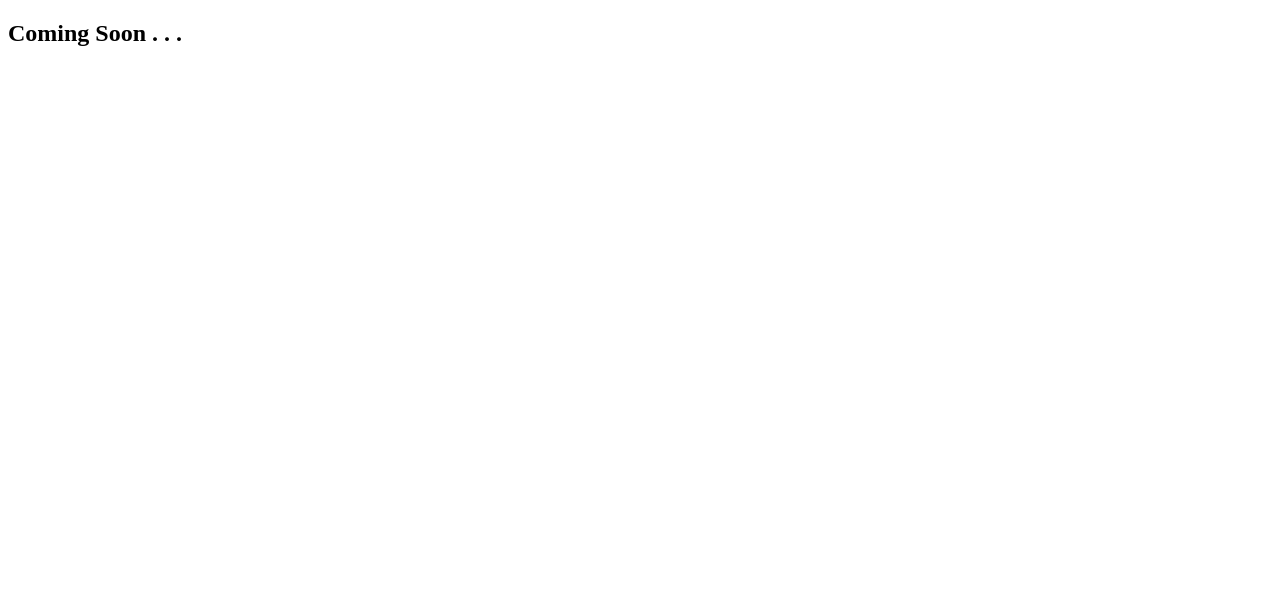
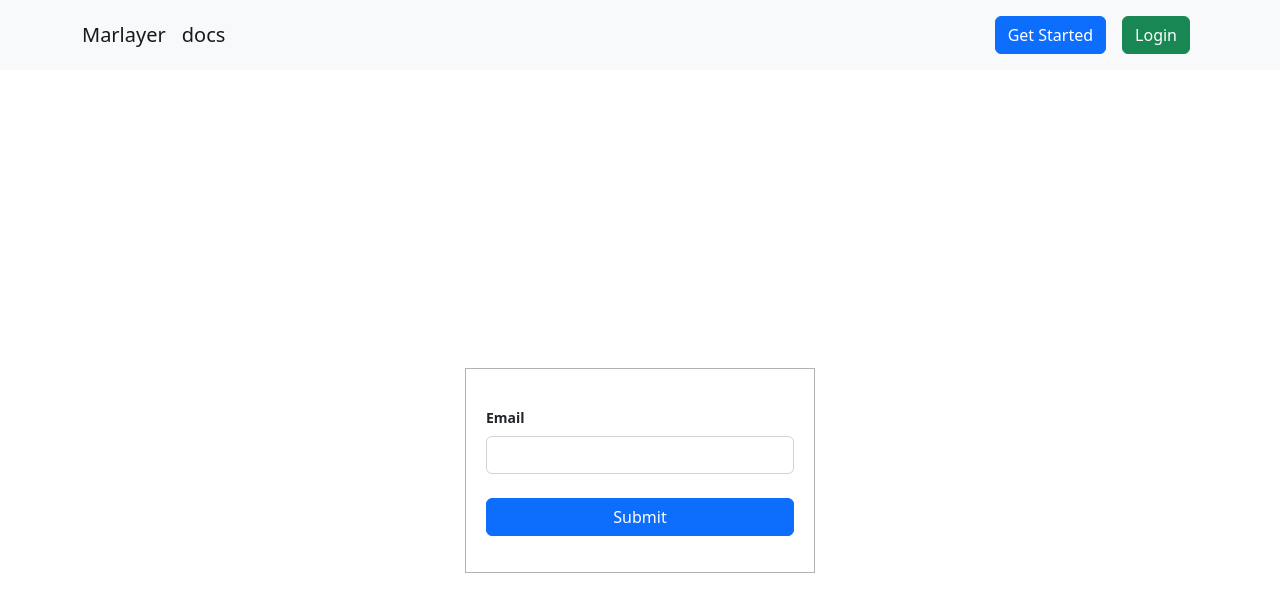
Before and after one commit to gurudanito001/Backend_Service_Client, a Next.js app: page /auth/forgotPassword in a window 1280 px wide. Shown: the top 612 px of the page. Built offline with nearby package versions, Linux system fonts and the light colour scheme.

Commit message:
added navbar and alerts for api messages

```diff
--- a/pages/auth/confirmEmail.js
+++ b/pages/auth/confirmEmail.js
@@ -1,5 +1,4 @@
-
-
+import "bootstrap/dist/css/bootstrap.css";
 
 const confirmEmail = () =>{
   return (
--- a/pages/auth/forgotPassword.js
+++ b/pages/auth/forgotPassword.js
@@ -1,12 +1,96 @@
+import "bootstrap/dist/css/bootstrap.css";
+import styles from "../../styles/Register.module.css";
+import { useState } from "react";
+import Navbar from "../static/navbar";
+import isEmail from "validator/lib/isEmail";
 
+const forgotPasword = () => {
+  const [data, setData] = useState({
+    email: "",
+  });
+  const [isLoading, setIsLoading] = useState(false);
+  const [apiMessage, setApiMessgae] = useState("");
+  let [errors, setErrors] = useState({});
 
+  const handleChange = (prop) => (event) => {
+    setData((prevState) => ({
+      ...prevState,
+      [prop]: event.target.value,
+    }));
+  };
 
-const forgotPasword = () =>{
+  const validateData = () => {
+    let errors = {};
+    if (!isEmail(data.email)) {
+      errors.email = "Valid email is required";
+    }
+
+    return errors;
+  };
+
+  const postData = () => {
+    setIsLoading(true);
+    axios
+      .post("http://localhost:8080/clusters/create", data)
+      .then((res) => {
+        setIsLoading(false);
+        console.log(res.data);
+      })
+      .catch((error) => {
+        setIsLoading(false);
+        console.log(error.response.data || error.message);
+        setApiMessgae(error.response.data || error.message);
+      });
+  };
+
+  const handleSubmit = () => {
+    setErrors({});
+    let result = validateData();
+    if (Object.keys(result).length > 0) {
+      return setErrors(result);
+    }
+    postData();
+  };
+
   return (
-    <div className="d-flex align-items-center justify-content-center" style={{height: "100vh"}}>
-      <h2 className="border">Coming Soon . . .</h2>
-    </div>
-  )
-}
+    <>
+      <Navbar />
+    {apiMessage &&   (<div class="alert alert-primary" role="alert">
+        {apiMessage}
+      </div>)}
+      <div className={styles.container}>
+        <form className={styles.form}>
+          <div className="my-3">
+            <label
+              htmlFor="exampleFormControlInput1"
+              className="form-label small fw-bold"
+            >
+              Email
+            </label>
+            <input
+              type="email"
+              value={data.email}
+              onChange={handleChange("email")}
+              className="form-control"
+              id="exampleFormControlInput1"
+            />
+            <div className="small text-danger fw-light">{errors.email}</div>
+          </div>
+
+          <div className="mb-3 mt-4 d-grid gap-2">
+            <button
+              type="button"
+              disabled={isLoading}
+              onClick={handleSubmit}
+              className="btn btn-block btn-primary"
+            >
+              {isLoading ? "Submitting" : "Submit"}
+            </button>
+          </div>
+        </form>
+      </div>
+    </>
+  );
+};
 
 export default forgotPasword;
--- /dev/null
+++ b/pages/static/navbar.js
@@ -0,0 +1,25 @@
+import React from 'react'
+
+const navbar = () => {
+  return (
+    <>
+   <nav class="navbar navbar-expand-lg navbar-light bg-light">
+    <div className="container">
+  <a class="navbar-brand" href="#">Marlayer</a>
+  <a class="navbar-brand" href="#">docs</a>
+  <button class="navbar-toggler" type="button" data-toggle="collapse" data-target="#navbarNavAltMarkup" aria-controls="navbarNavAltMarkup" aria-expanded="false" aria-label="Toggle navigation">
+    <span class="navbar-toggler-icon"></span>
+  </button>
+  <div class="collapse navbar-collapse" id="navbarNavAltMarkup">
+    <div class="navbar-nav ms-auto">
+      <a class="nav-item nav-link active" href="#"><button className='btn btn-primary'>Get Started</button></a>
+      <a class="nav-item nav-link active" href="#"><button className='btn btn-success'>Login</button></a>
+    </div>
+  </div>
+    </div>
+</nav>
+    </>
+  )
+}
+
+export default navbar
```
Also changed, not shown: pages/auth/login.js (+9 -0 lines), pages/auth/register.js (+14 -4 lines), pages/auth/resetPassword.js (+10 -0 lines).
